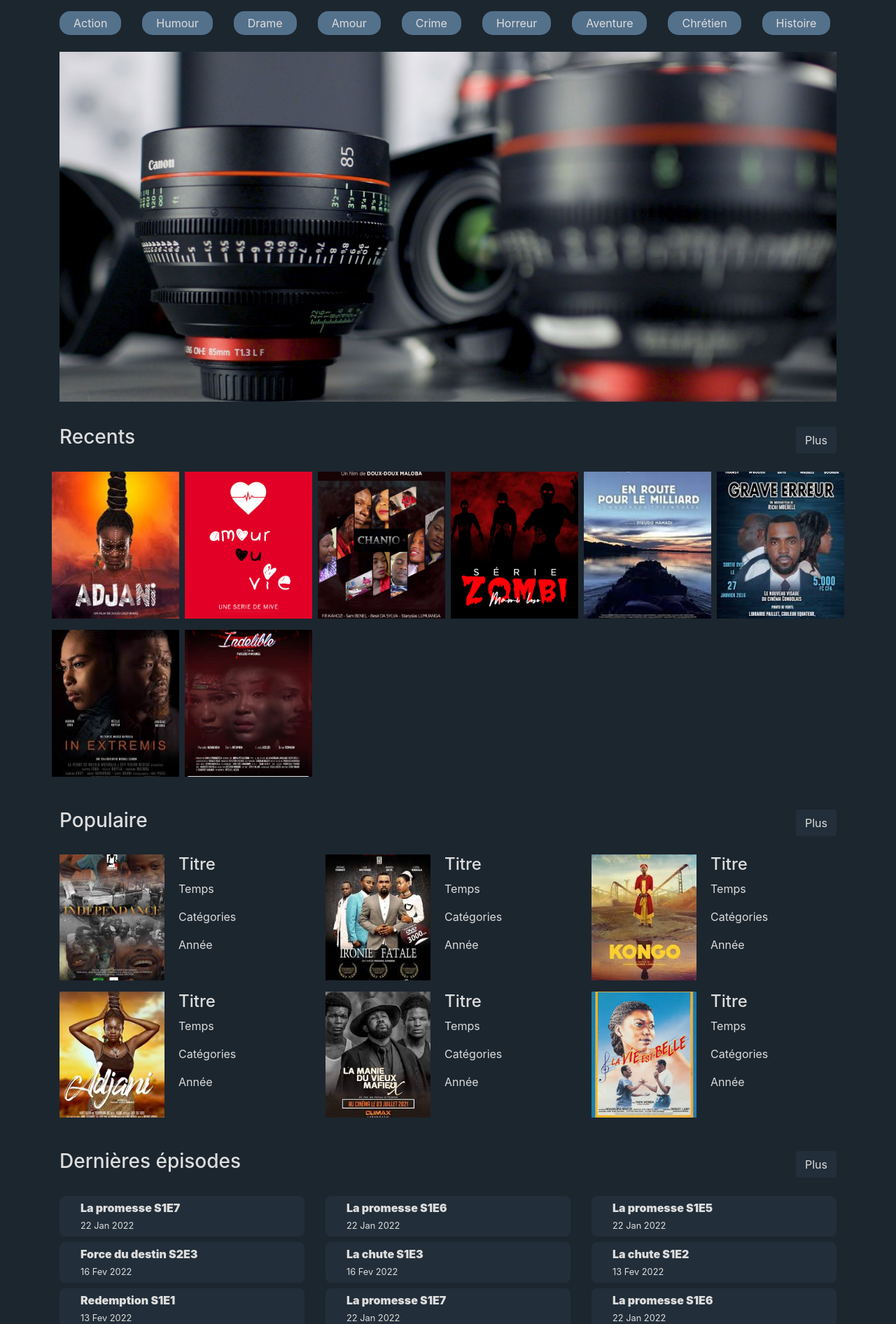
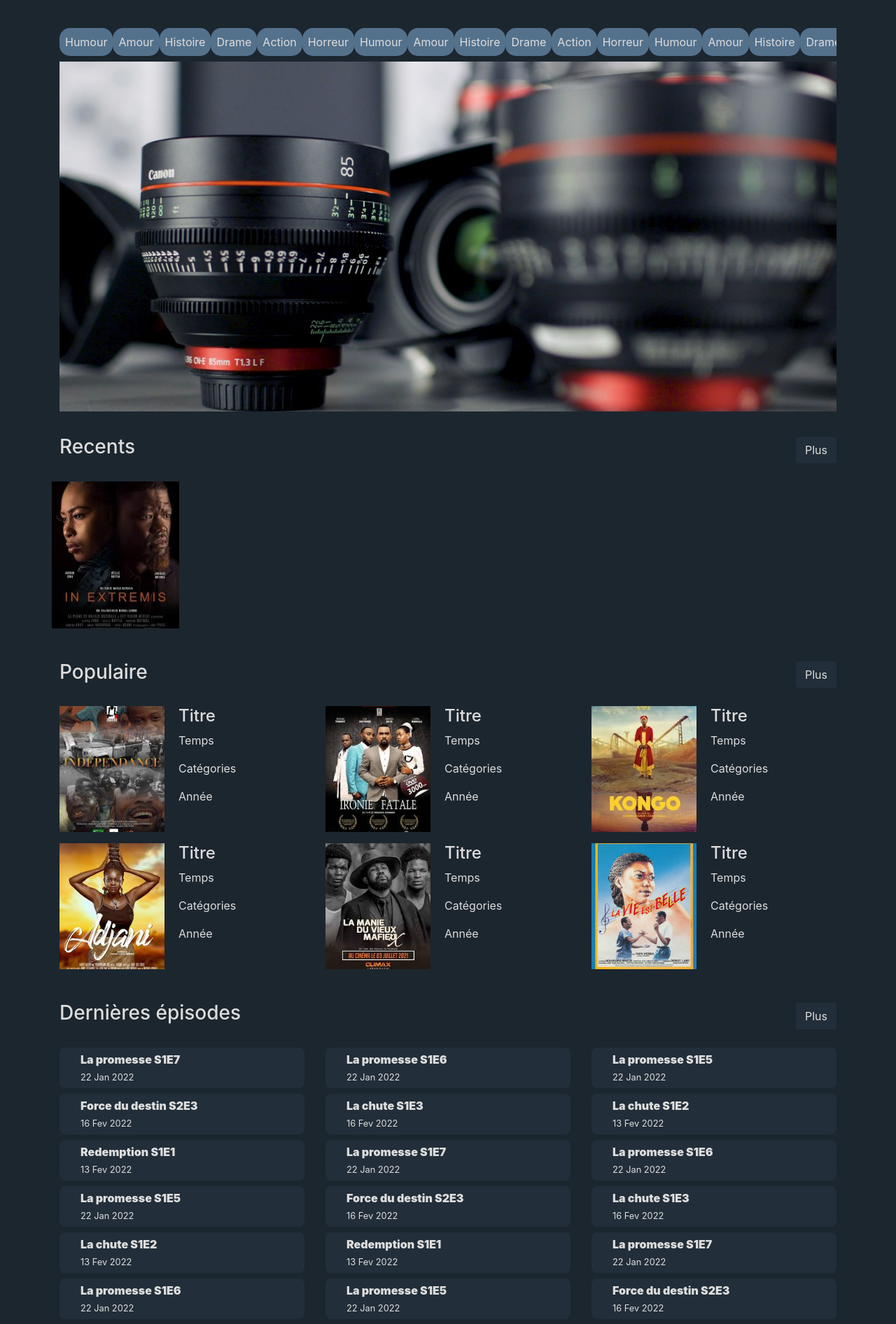
Before and after one commit to MediKings/mbs, a Django app: page / in a window 1280 px wide. Shown: the part 64-1956 px from the top of the page at 70% size. Run offline with Django 3.2, Linux system fonts and the light colour scheme; data comes from the database, SQL or seed files in the repository; both versions use the stored data as it was after the commit; some libraries are stand-ins or nearby versions; some web fonts are replaced.

Commit message:
Dynamic home page

```diff
--- a/home/models.py
+++ b/home/models.py
@@ -14,11 +14,11 @@
     date = models.DateTimeField(auto_now_add=True)
 
     def __str__(self):
-        return self.title
+        return self.name
 
     def save(self, *args, **kwargs):
         if not self.slug:
-            self.slug = slugify(self.title)
+            self.slug = slugify(self.name)
         super().save(*args, **kwargs)
 
 
--- a/home/urls.py
+++ b/home/urls.py
@@ -1,6 +1,6 @@
 from django.urls import path
 from .views import (Home, Single,
-# DetailPost, Films, Series, Documentaires, Emissions, Tele_realites, Search, Genres, Nouveautes
+# DetailPost, Films, Series, Genres
 )
 
 app_name='home'
--- a/home/views.py
+++ b/home/views.py
@@ -9,28 +9,18 @@
 User = get_user_model()
 
 def Home(request):
+    genres = Genre.objects.all()
+    series = Serie.objects.all().order_by('-date')[:6]
     template_name = 'home/index.html'
-    return render(request, template_name)
+    context = {
+        'genres': genres,
+        'series': series,
+        }
+    return render(request, template_name, context)
 
 def Single(request):
     template_name = 'home/detail_post.html'
     return render(request, template_name)
-
-
-# def Home(request):
-#     posts = Post.objects.all().order_by('-date')[:6]
-#     randoms = Post.objects.all().order_by('?')[:6]
-#     aside = Post.objects.all().order_by('?')[:6]
-#     genres = Genre.objects.all()
-#     pubs = Pub.objects.all()
-#     context = {
-#         'posts': posts,
-#         'randoms': randoms,
-#         'genres': genres,
-#         'aside': aside,
-#         'pubs': pubs
-#         }
-#     return render(request, 'post/index.html', context)
 
 
 # @login_required
--- a/static/css/css.css
+++ b/static/css/c_ss.css
@@ -81,6 +81,23 @@
     height: 500px;
     object-fit: cover;
 }
+.cats .table-responsive::-webkit-scrollbar {
+    height: 4px;
+}
+.cats .table-responsive::-webkit-scrollbar-thumb {
+    background-color: #ccc;
+    border-radius: 15px;
+}
+.cats .table-responsive::-webkit-scrollbar-track {
+    background: transparent;
+}
+.table{
+    margin-bottom: 0px;
+    color: inherit;
+}
+.table td{
+    border-top: none;
+}
 .cats .cat{
     background-color: #54718c;
     border-radius: 15px;
--- a/templates/home/base.html
+++ b/templates/home/base.html
@@ -6,7 +6,7 @@
     <link rel="stylesheet" href="/static/css/bootstrap.min.css">
     <link rel="stylesheet" href="/static/css/all.min.css">
     <link rel="stylesheet" href="/static/css/boxicons.min.css">
-    <link rel="stylesheet" href="/static/css/css.css">
+    <link rel="stylesheet" href="/static/css/c_ss.css">
     <title>{% block title %}{% endblock %}</title>
 </head>
 <body>
--- a/templates/home/index.html
+++ b/templates/home/index.html
@@ -8,34 +8,20 @@
     <div class="container home">
 
         <div class="cats my-2 mt-lg-4">
-            <div class="row">
-                <div class="col-auto">
-                    <p class="cat">Action</p>
-                </div>
-                <div class="col-auto">
-                    <p class="cat">Humour</p>
-                </div>
-                <div class="col-auto">
-                    <p class="cat">Drame</p>
-                </div>
-                <div class="col-auto">
-                    <p class="cat">Amour</p>
-                </div>
-                <div class="col-auto">
-                    <p class="cat">Crime</p>
-                </div>
-                <div class="col-auto">
-                    <p class="cat">Horreur</p>
-                </div>
-                <div class="col-auto">
-                    <p class="cat">Aventure</p>
-                </div>
-                <div class="col-auto">
-                    <p class="cat">Chrétien</p>
-                </div>
-                <div class="col-auto">
-                    <p class="cat">Histoire</p>
-                </div>
+            <div class="table-responsive">
+                <table class="table">
+                    <tr>
+                        {% for genre in genres %}
+                        <td class="cat p-2">{{genre.name}}</td> &nbsp;
+                        {% endfor %}
+                        {% for genre in genres %}
+                        <td class="cat p-2">{{genre.name}}</td> &nbsp;
+                        {% endfor %}
+                        {% for genre in genres %}
+                        <td class="cat p-2">{{genre.name}}</td> &nbsp;
+                        {% endfor %}
+                    </tr>
+                </table>
             </div>
 
             <div class="banner mt-2">
@@ -55,32 +41,13 @@
                     </div>
                 </div>
                 <div class="row">
+                    {% for serie in series %}
                     <div class="col-lg-2 col-md-3 col-4 px-1 mb-3 w-100">
                         <a href="{% url 'home:single' %}">
-                            <img src="static/img/films/adjani.jpeg" alt="">
+                            <img src="{{serie.picture.url}}" alt="{{serie.name}}">
                         </a>
                     </div>
-                    <div class="col-lg-2 col-md-3 col-4 px-1 mb-3 w-100">
-                        <img src="static/img/films/amour_ou_vie.jpg" alt="">
-                    </div>
-                    <div class="col-lg-2 col-md-3 col-4 px-1 mb-3 w-100">
-                        <img src="static/img/films/chanjo.jpg" alt="">
-                    </div>
-                    <div class="col-lg-2 col-md-3 col-4 px-1 mb-3 w-100">
-                        <img src="static/img/films/CoverZombie.jpg" alt="">
-                    </div>
-                    <div class="col-lg-2 col-md-3 col-4 px-1 mb-3 w-100">
-                        <img src="static/img/films/en_route_pour_le_milliard.jpeg" alt="">
-                    </div>
-                    <div class="col-lg-2 col-md-3 col-4 px-1 mb-3 w-100">
-                        <img src="static/img/films/grave_erreur.jpeg" alt="">
-                    </div>
-                    <div class="col-lg-2 col-md-3 col-4 px-1 mb-3 w-100">
-                        <img src="static/img/films/in_extremis.jpeg" alt="">
-                    </div>
-                    <div class="col-lg-2 col-md-3 col-4 px-1 mb-3 w-100">
-                        <img src="static/img/films/indelible.jpeg" alt="">
-                    </div>
+                    {% endfor %}
                 </div>
             </section>
             <section class="populaire">
```
Also changed, not shown: db.sqlite3, media/image/adjani.jpeg (added), media/image/in_extremis.jpeg (added).
